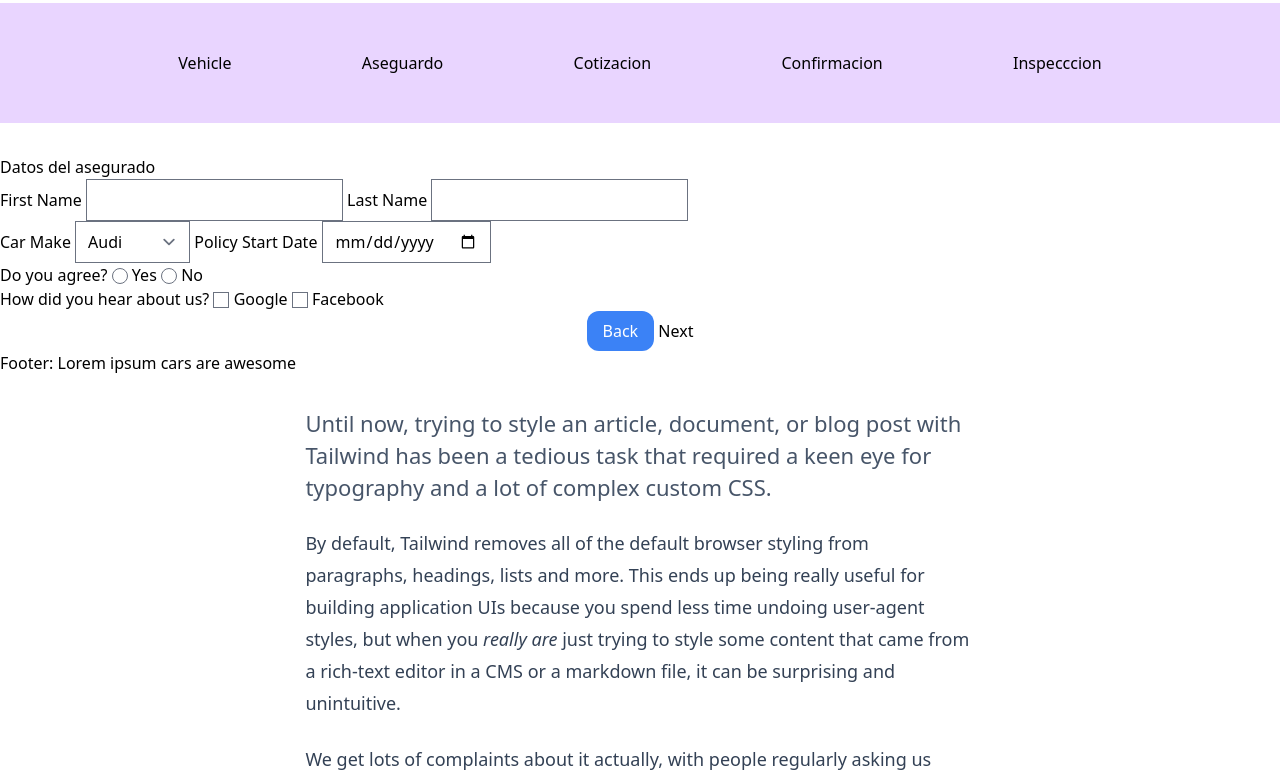
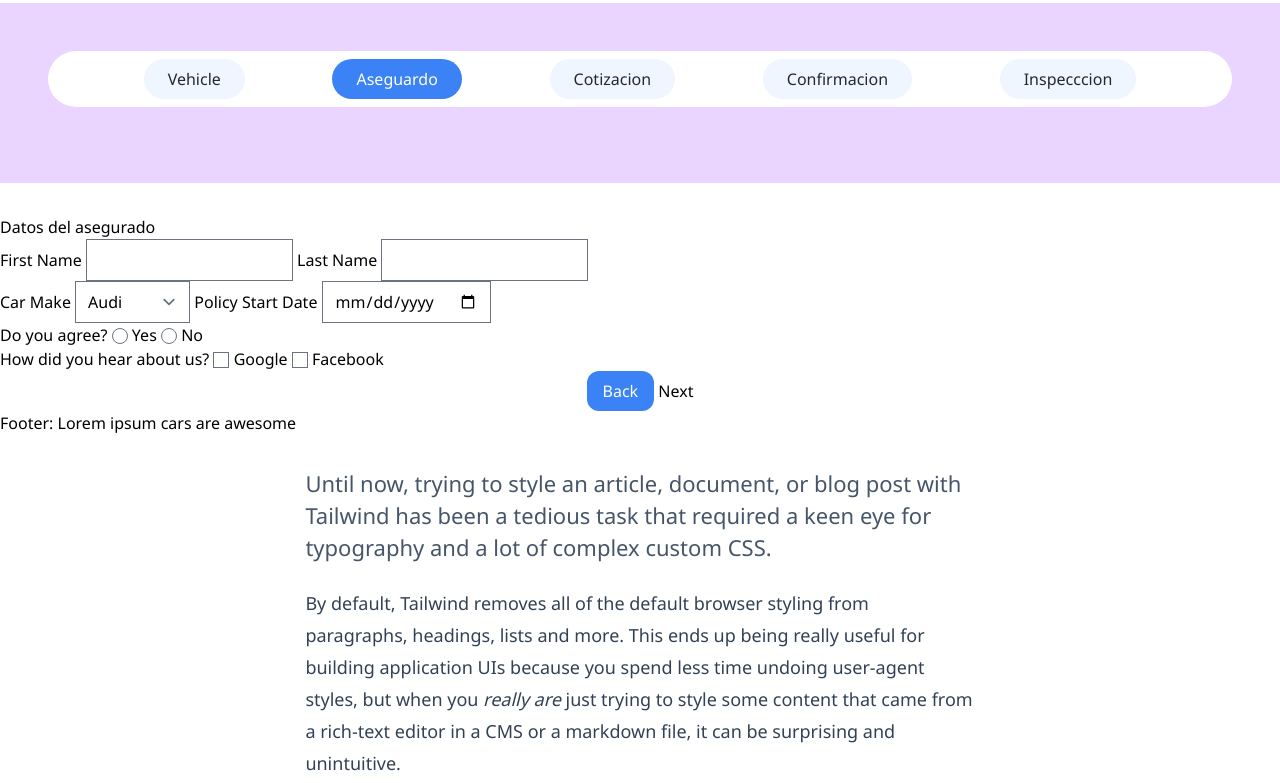
Before and after one commit to sigmazen/demoStuff, a website: page index.html in a window 1280 px wide. Shown: the part 96-879 px from the top of the page. Drawn offline with nearby package versions, Linux system fonts and the light colour scheme.

Commit message:
Updated config

```diff
--- a/index.html
+++ b/index.html
@@ -13,6 +13,65 @@
     <script src="https://cdn.tailwindcss.com?plugins=forms,typography,aspect-ratio,line-clamp"></script>
 
 
+<!--
+    <script>
+        tailwind.config = {
+          theme: {
+              fontFamily: {
+                  sans: ['Noto Sans', 'sans-serif']
+              }
+          }
+        }
+    </script>
+-->
+
+<script>
+    tailwind.config = {
+      theme: {
+        fontFamily: { 'sans': ['Noto Sans', 'sans-serif'],},
+        extend: {
+          colors: {
+            clifford: '#da373d',
+          }
+        },
+
+      }
+    }
+  </script>
+
+    <style type="text/tailwindcss">
+        @layer utilities {
+            .content-auto {
+                content-visibility: auto;
+            }
+        }
+    </style>
+
+    <style type="text/tailwindcss">
+        @layer components {
+            .btn-blue {
+                @apply bg-blue-500 hover:bg-blue-700 text-white font-bold py-2 px-4 rounded;
+            }
+            .wrapper {
+                @apply font-sans bg-purple-200 p-12;
+            }
+            .menu {
+                @apply bg-white p-2 rounded-full mb-7;
+            }
+            a {
+                @apply bg-blue-50 text-gray-800 py-2 px-6 rounded-full hover:text-gray-500;
+            }
+            a.active {
+                @apply bg-blue-500 text-white;
+            }
+            h3 {
+                @apply font-bold mb-3;
+              }
+
+        }
+    </style>
+
+
 
 </head>
 
@@ -24,15 +83,16 @@
     </header>
 
 
-<div class="">
-<nav class="flex p-12 bg-purple-200 menu justify-evenly">
+
+<section class="wrapper">
+    <nav class="flex menu justify-evenly">
         <a href="#" class="">Vehicle</a>
         <a href="#" class="active">Aseguardo</a>
         <a href="#" class="">Cotizacion</a>
         <a href="#" class="">Confirmacion</a>
         <a href="#" class="">Inspecccion</a>
     </nav>
-</div>
+</section>
 
 <form role="main" action="" class="mt-8">
     <section id="'title" class="mx-auto">
```
Lines whose indentation alone changed are shown as unchanged.
